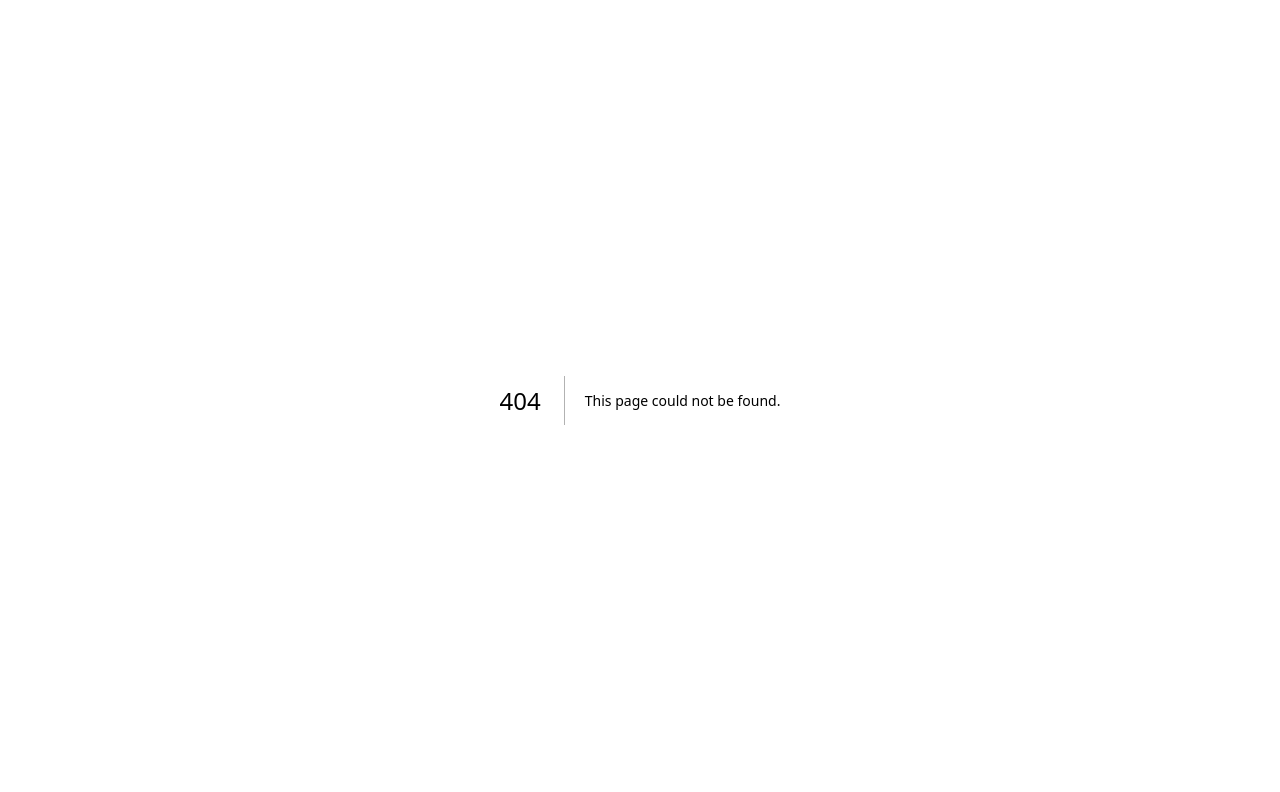
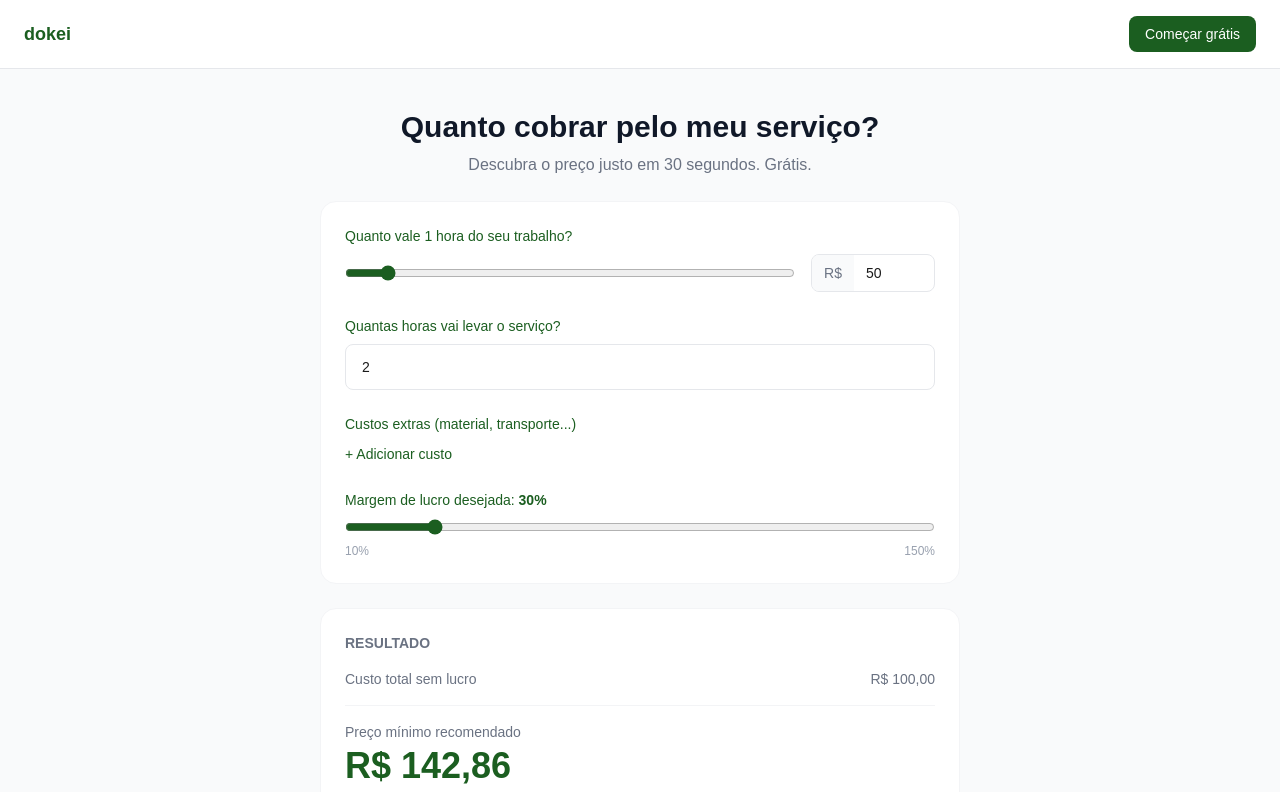
Before and after one commit to DouglassenG/dokei, a Next.js app in the folder apps/web/: page /calculadora-preco in a window 1280 px wide. Before the commit this address had no page. Shown: the top 792 px of the page. Built offline with nearby package versions, Linux system fonts and the light colour scheme.

Commit message:
Implementando os código da calculadora

```diff
--- /dev/null
+++ b/apps/web/src/app/calculadora-preco/layout.tsx
@@ -0,0 +1,23 @@
+import type { Metadata } from "next"
+
+export const metadata: Metadata = {
+  title: "Calculadora de Preço para MEI — dokei",
+  description:
+    "Descubra quanto cobrar pelo seu serviço em 30 segundos. Grátis. Feito para MEI.",
+  openGraph: {
+    title: "Calculadora de Preço para MEI — dokei",
+    description: "Descubra quanto cobrar pelo seu serviço em 30 segundos.",
+    url: "https://dokei.com.br/calculadora-preco",
+    siteName: "dokei",
+    locale: "pt_BR",
+    type: "website",
+  },
+}
+
+export default function CalculadoraLayout({
+  children,
+}: {
+  children: React.ReactNode
+}) {
+  return <>{children}</>
+}
--- /dev/null
+++ b/apps/web/src/app/calculadora-preco/page.tsx
@@ -0,0 +1,254 @@
+"use client"
+
+import { useState, useMemo } from "react"
+import Link from "next/link"
+
+// Tipagem de custo extra adicionado pelo usuário
+interface CustoExtra {
+  id: number
+  nome: string
+  valor: number
+}
+
+export default function CalculadoraPage() {
+  // Estados dos campos de entrada
+  const [custoPorHora, setCustoPorHora] = useState(50)
+  const [horas, setHoras] = useState(2)
+  const [margem, setMargem] = useState(30)
+  const [custosExtras, setCustosExtras] = useState<CustoExtra[]>([])
+
+  // Adiciona novo custo extra vazio na lista
+  function adicionarCusto() {
+    setCustosExtras((prev) => [...prev, { id: Date.now(), nome: "", valor: 0 }])
+  }
+
+  // Remove custo extra pelo id
+  function removerCusto(id: number) {
+    setCustosExtras((prev) => prev.filter((c) => c.id !== id))
+  }
+
+  // Atualiza nome ou valor de um custo extra específico
+  function atualizarCusto(id: number, campo: "nome" | "valor", valor: string) {
+    setCustosExtras((prev) =>
+      prev.map((c) =>
+        c.id === id
+          ? { ...c, [campo]: campo === "valor" ? Number(valor) : valor }
+          : c,
+      ),
+    )
+  }
+
+  // Cálculo em tempo real — recalcula sempre que um campo muda
+  // Fórmula baseada em Markup sobre Custo Total (método adequado para MEI)
+  const resultado = useMemo(() => {
+    const custoTempo = custoPorHora * horas
+    const totalExtras = custosExtras.reduce((acc, c) => acc + c.valor, 0)
+    const custoTotal = custoTempo + totalExtras
+    const precoMinimo = custoTotal / (1 - margem / 100)
+    const precoMaximo = precoMinimo * 1.15
+    return { custoTotal, precoMinimo, precoMaximo }
+  }, [custoPorHora, horas, margem, custosExtras])
+
+  // Formata número para moeda brasileira
+  function formatBRL(valor: number) {
+    return new Intl.NumberFormat("pt-BR", {
+      style: "currency",
+      currency: "BRL",
+    }).format(valor)
+  }
+
+  return (
+    <div className="min-h-screen bg-gray-50">
+      {/* Header */}
+      <header className="bg-white border-b border-gray-200 px-6 py-4 flex items-center justify-between">
+        <Link href="/" className="text-lg font-bold text-[#1B5E20]">
+          dokei
+        </Link>
+        <Link
+          href="/cadastro"
+          className="text-sm text-white bg-[#1B5E20] hover:bg-[#145214] px-4 py-2 rounded-lg font-medium transition-colors"
+        >
+          Começar grátis
+        </Link>
+      </header>
+
+      <main className="max-w-2xl mx-auto px-4 py-10 space-y-6">
+        {/* Título */}
+        <div className="text-center space-y-2">
+          <h1 className="text-3xl font-bold text-gray-900">
+            Quanto cobrar pelo meu serviço?
+          </h1>
+          <p className="text-gray-500">
+            Descubra o preço justo em 30 segundos. Grátis.
+          </p>
+        </div>
+
+        {/* Campos de entrada */}
+        <div className="bg-white rounded-2xl border border-gray-100 p-6 space-y-6">
+          {/* Custo por hora */}
+          <div className="space-y-2">
+            <label className="block text-sm font-medium text-[#1B5E20]">
+              Quanto vale 1 hora do seu trabalho?
+            </label>
+            <div className="flex items-center gap-4">
+              <input
+                type="range"
+                min={10}
+                max={500}
+                step={5}
+                value={custoPorHora}
+                onChange={(e) => setCustoPorHora(Number(e.target.value))}
+                className="flex-1 accent-[#1B5E20]"
+              />
+              <div className="flex items-center border border-gray-200 rounded-lg overflow-hidden">
+                <span className="px-3 py-2 bg-gray-50 text-sm text-gray-500">
+                  R$
+                </span>
+                <input
+                  type="number"
+                  min={10}
+                  max={500}
+                  value={custoPorHora}
+                  onChange={(e) => setCustoPorHora(Number(e.target.value))}
+                  className="w-20 px-3 py-2 text-sm focus:outline-none"
+                />
+              </div>
+            </div>
+          </div>
+
+          {/* Horas do serviço */}
+          <div className="space-y-2">
+            <label className="block text-sm font-medium text-[#1B5E20]">
+              Quantas horas vai levar o serviço?
+            </label>
+            <input
+              type="number"
+              min={0.5}
+              step={0.5}
+              value={horas}
+              onChange={(e) => setHoras(Number(e.target.value))}
+              className="w-full px-4 py-3 border border-gray-200 rounded-lg text-sm focus:outline-none focus:ring-2 focus:ring-[#1B5E20] hover:border-[#1B5E20]/40 transition-colors"
+            />
+          </div>
+
+          {/* Custos extras */}
+          <div className="space-y-2">
+            <label className="block text-sm font-medium text-[#1B5E20]">
+              Custos extras (material, transporte...)
+            </label>
+            {custosExtras.map((custo) => (
+              <div key={custo.id} className="flex gap-2">
+                <input
+                  type="text"
+                  placeholder="Ex: Material"
+                  value={custo.nome}
+                  onChange={(e) =>
+                    atualizarCusto(custo.id, "nome", e.target.value)
+                  }
+                  className="flex-1 px-3 py-2 border border-gray-200 rounded-lg text-sm focus:outline-none focus:ring-2 focus:ring-[#1B5E20]"
+                />
+                <div className="flex items-center border border-gray-200 rounded-lg overflow-hidden">
+                  <span className="px-2 py-2 bg-gray-50 text-sm text-gray-500">
+                    R$
+                  </span>
+                  <input
+                    type="number"
+                    min={0}
+                    value={custo.valor}
+                    onChange={(e) =>
+                      atualizarCusto(custo.id, "valor", e.target.value)
+                    }
+                    className="w-24 px-2 py-2 text-sm focus:outline-none"
+                  />
+                </div>
+                <button
+                  onClick={() => removerCusto(custo.id)}
+                  className="px-3 py-2 text-red-400 hover:bg-red-50 rounded-lg text-sm transition-colors"
+                >
+                  ✕
+                </button>
+              </div>
+            ))}
+            <button
+              onClick={adicionarCusto}
+              className="text-sm text-[#1B5E20] hover:underline"
+            >
+              + Adicionar custo
+            </button>
+          </div>
+
+          {/* Margem de lucro */}
+          <div className="space-y-2">
+            <label className="block text-sm font-medium text-[#1B5E20]">
+              Margem de lucro desejada:{" "}
+              <span className="font-bold">{margem}%</span>
+            </label>
+            <input
+              type="range"
+              min={10}
+              max={150}
+              step={5}
+              value={margem}
+              onChange={(e) => setMargem(Number(e.target.value))}
+              className="w-full accent-[#1B5E20]"
+            />
+            <div className="flex justify-between text-xs text-gray-400">
+              <span>10%</span>
+              <span>150%</span>
+            </div>
+          </div>
+        </div>
+
+        {/* Resultado */}
+        <div className="bg-white rounded-2xl border border-gray-100 p-6 space-y-4">
+          <h2 className="text-sm font-semibold text-gray-500 uppercase tracking-wide">
+            Resultado
+          </h2>
+
+          <div className="flex justify-between text-sm text-gray-500">
+            <span>Custo total sem lucro</span>
+            <span>{formatBRL(resultado.custoTotal)}</span>
+          </div>
+
+          <div className="border-t border-gray-100 pt-4 space-y-1">
+            <p className="text-sm text-gray-500">Preço mínimo recomendado</p>
+            <p className="text-4xl font-bold text-[#1B5E20]">
+              {formatBRL(resultado.precoMinimo)}
+            </p>
+            <p className="text-sm text-gray-400">
+              Faixa ideal: {formatBRL(resultado.precoMinimo)} até{" "}
+              {formatBRL(resultado.precoMaximo)}
+            </p>
+          </div>
+
+          {/* Alerta se margem muito baixa */}
+          {margem < 20 && (
+            <div className="p-3 bg-yellow-50 border border-yellow-200 rounded-lg">
+              <p className="text-sm text-yellow-700">
+                ⚠️ Margem abaixo de 20% pode não cobrir imprevistos.
+              </p>
+            </div>
+          )}
+
+          <p className="text-sm text-gray-400">
+            Com {formatBRL(resultado.precoMinimo)} você cobre todos os custos e
+            tem {margem}% de lucro.
+          </p>
+        </div>
+
+        {/* CTA — captura de lead */}
+        <div className="bg-[#1B5E20]/5 rounded-2xl border border-[#1B5E20]/10 p-6 text-center space-y-4">
+          <p className="text-sm font-medium text-gray-700">
+            Gostou? Gere um orçamento profissional com esses valores.
+          </p>
+          <Link
+            href="/cadastro"
+            className="inline-block bg-[#1B5E20] text-white hover:bg-[#145214] px-6 py-3 rounded-lg text-sm font-medium transition-colors"
+          >
+            Criar meu orçamento grátis
+          </Link>
+        </div>
+      </main>
+    </div>
+  )
+}
```
